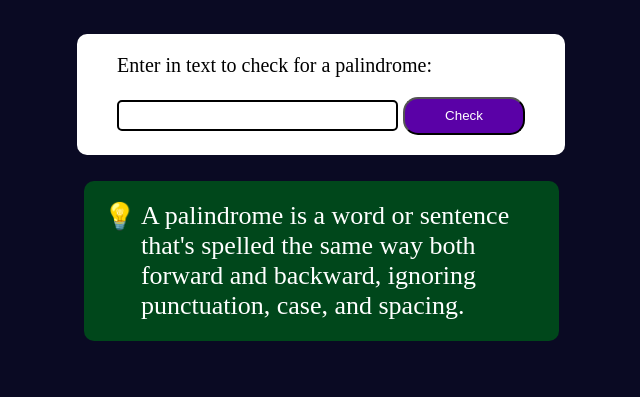
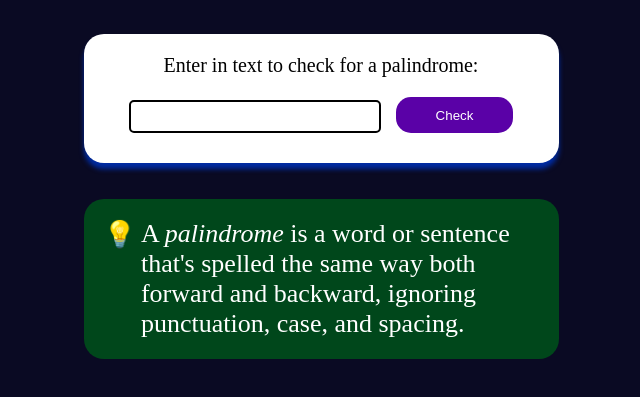
Before and after one commit to z-codez/palindrome-checker, a plain HTML site: page index.html in a window 1280 px wide. Shown: the part 305-702 px from the top of the page, without its empty margins (319-959 px from the left). Drawn offline with Linux system fonts and the light colour scheme.

Commit message:
More styling

```diff
--- a/css/style.css
+++ b/css/style.css
@@ -19,41 +19,56 @@ main {
     font-size: 20px;
 }
 
-form {
-
+#input-div {
+    margin-bottom: 10px;
+    width: 95%;
     padding: 20px 40px;
     background-color: white;
-    border-radius: 10px;
-    /*box-shadow: dodgerblue;*/
+    border-radius: 20px;
+    text-align: center;
+    box-shadow: 0 6px 5px 0 #012CA3;
 }
 
-form label {
+#input-div label {
     margin-bottom: 20px;
     display: block;
     color: black;
 }
 
-form input {
+#input-div input {
     border: 2px solid black;
     border-radius: 5px;
-    padding: 6px 50px;
+    padding: 2px 6px 6px 10px;
     text-align: center;
+    font-size: 18px;
+    margin-right: 10px;
+}
+
+#input-div button {
+    background-color: #5A01A7;
+    color: inherit;
+    border-radius: 15px;
+    padding: 0.8em 3em;
+    border: none;
 
 }
 
-form button {
-    background-color: #5A01A7;
-    color: inherit;
-    border-radius: 15px;
-    padding: 0.7em 3em;
+#result {
+    margin-top: 10px;
+    font-size: 1.5em;
+    color: black;
 }
 
 main p {
     display: flex;
+    gap: 5px;
     background-color: #00471B;
-    gap: 5px;
     font-size: 1.3em;
     width: 95%;
     padding: 20px 20px;
-    border-radius: 10px;
+    border-radius: 20px;
 }
+
+.hidden {
+    display: none;
+}
--- a/index.html
+++ b/index.html
@@ -13,20 +13,28 @@
 <body>
   <main>
     <h1>Is it a Palindrome?</h1>
-    <form id="input-div" action="#" method="post">
+    <div id="input-div">
       <label for="input">Enter in text to check for a palindrome:</label>
-      <input type="text" id="input">
+      <input  type="text" id="input" value="">
       <button type="submit">Check</button>
-    </form>
+      <div id="result"></div>
+    </div>
     <p>
-      <span>&#128161;</span> A palindrome is a word or sentence
+      <span>&#128161;</span> <span>A <dfn>palindrome</dfn> is a word or sentence
       that's spelled the same way both
       forward and backward, ignoring
-      punctuation, case, and spacing.
+      punctuation, case, and spacing.</span>
     </p>
   </main>
   <script src="js/app.js"></script>
 
+<!--  Prevents the form resubmission alert message on refresh-->
+  <script>
+    if ( window.history.replaceState ) {
+      window.history.replaceState( null, null, window.location.href );
+    }
+  </script>
+
 </body>
 
 </html>
```
Also changed, not shown: img/app-preview.png (added).
